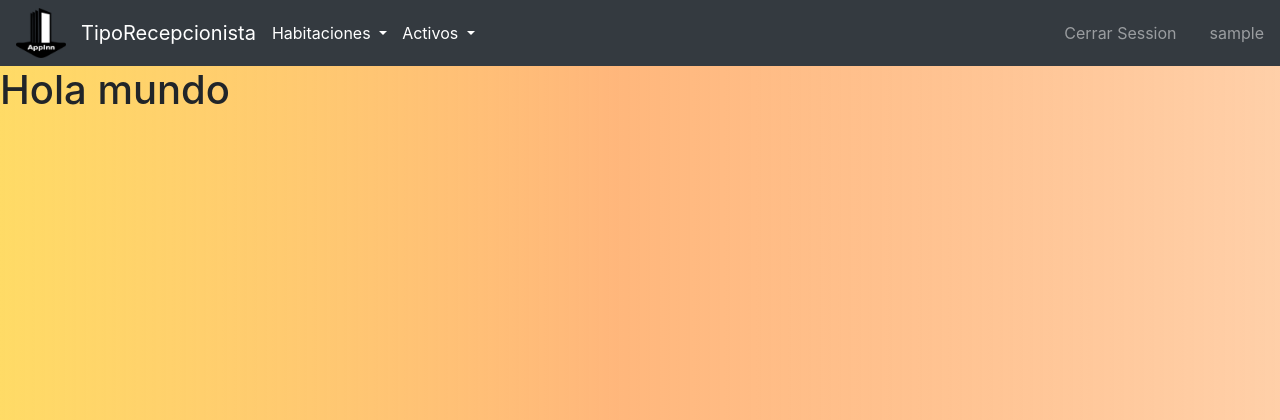
After one commit to EssaulPR/ProyectoHotel, a Flask app: page /asignacion_habit in a window 1280 px wide. The commit adds this page. Shown: the top 420 px of the page. Run offline with Flask 2, Linux system fonts and the light colour scheme; the visitor is signed in with stand-in values (Sample User, id 1); data comes from the database, SQL or seed files in the repository; some libraries are stand-ins or nearby versions.

Commit message:
Todo new

```diff
--- a/app/models.py
+++ b/app/models.py
@@ -9,6 +9,7 @@ class User(UserMixin, db.Model):
     id = db.Column(db.Integer, primary_key=True)
     username = db.Column(db.String(64), index=True, unique=True)
     password_hash = db.Column(db.String(128))
+    type_User = db.Column(db.String(64))
     clientes = db.relationship("Cliente", backref="author", lazy="dynamic")
     def set_password(self, password):
         self.password_hash = generate_password_hash(password)
--- a/app/routes.py
+++ b/app/routes.py
@@ -8,6 +8,11 @@ from app.forms import Login,CreacionClt
 from flask_login import current_user, login_user,logout_user, login_required
 # Importamos de la carpeta app archivo models la clase User que de la tabla de bdd
 from app.models import User,Cliente,Habitacion,RentaHabitacion
+
+
+# def LoginAdmin(current_user):
+#     if current_user.type_User=="admin":
+#         return redirect("/habit_admin")
 
 @app.route("/", methods=["GET","POST"])
 @app.route("/login", methods=["GET","POST"])
@@ -23,6 +28,9 @@ def login():
             return redirect(url_for("login"))
         login_user(user, remember=form.remember_me.data)
         flash("Iniciaste session correctamente, Hola {}".format(form.username.data))
+        #Para reconocer admin o recepcionista
+        if user.type_User=="admin":
+            return redirect("/habit_admin")
         return redirect("/habit_UsR")
     return render_template("login.html", form=form)
 
@@ -36,26 +44,32 @@ def logout():
 def habit_UsR():
     if not current_user.is_authenticated:
         return redirect(url_for("login"))
+    # Agregar esto a todas las rutas
+    if current_user.type_User=="admin":
+        return redirect("/habit_admin")
     # imprimir bdd habitaciones
     habitaciones = Habitacion.query.all()
     return render_template("habit_UsR.html", habitaciones = habitaciones)
 
-@app.route("/habit_UsR/api")
-def habit_UsR_api():
-    # imprimir bdd habitaciones
-    habitaciones = Habitacion.query.all()
-    json = {}
-    lista = []
-    for habitacion in habitaciones:
-        lista.append(habitacion.toMap())
-    json["Habitaciones"]= lista
-    return json
+# No se usa por el momento!
+# @app.route("/habit_UsR/api")
+# def habit_UsR_api():
+#     # imprimir bdd habitaciones
+#     habitaciones = Habitacion.query.all()
+#     json = {}
+#     lista = []
+#     for habitacion in habitaciones:
+#         lista.append(habitacion.toMap())
+#     json["Habitaciones"]= lista
+#     return json
 
 @app.route("/client_UsR")
 @login_required
 def client_UsR():
     if not current_user.is_authenticated:
         return redirect(url_for("login"))
+    if current_user.type_User=="admin":
+        return redirect("/habit_admin")
     # imprimir lo que mando desde crearClt
     clientes = Cliente.query.all()
     return render_template("client_UsR.html", clientes = clientes)
@@ -63,6 +77,8 @@ def client_UsR():
 @app.route("/crearClt", methods=["GET","POST"])
 @login_required
 def crearClt():
+    if current_user.type_User=="admin":
+        return redirect("/habit_admin")
     form = CreacionClt()
     if form.validate_on_submit():
         # Metemos datos a la bdd
@@ -84,6 +100,8 @@ def crearClt():
 @app.route("/crearCltEdit/edit/<int:id>", methods=["POST"])
 @login_required
 def edit_crearClt(id):
+    if current_user.type_User=="admin":
+        return redirect("/habit_admin")
     clt = Cliente.query.filter_by(id=id).first()
     if clt:
         if current_user.id == clt.users_id:
@@ -106,10 +124,28 @@ def edit_crearClt(id):
             form.apellidoMateClt.data = clt.apellidoMateClt
             form.phone.data = clt.phone
             form.phone2.data = clt.phone2
-            clt.placaCarro = form.placaCarro.data
+            form.placaCarro.data = clt.placaCarro
+            form.placaCarro2.data = clt.placaCarro2
             return render_template("crearCltEdit.html", form=form, edit=True)
         else:
             flash("No tienes permisos para borrar este contacto")
     else:
         flash("No existe")
     return redirect(url_for("client_UsR"))
+# Asignacion de habitaciones
+@app.route("/asignacion_habit")
+@login_required
+def asignacion_habit():
+    if not current_user.is_authenticated:
+        return redirect(url_for("login"))
+    if current_user.type_User=="admin":
+        return redirect("/habit_admin")
+    return render_template("asignacion_habit.html")
+
+# Admin
+@app.route("/habit_admin")
+@login_required
+def habit_admin():
+    if not current_user.is_authenticated:
+        return redirect(url_for("login"))
+    return render_template("habit_admin.html")
--- a/app/static/sass/style.css
+++ b/app/static/sass/style.css
@@ -139,4 +139,13 @@ nav img {
 nav .navbar-text {
   margin-left: 10px;
 }
+
+nav li {
+  list-style: none;
+  margin-right: 15px;
+}
+
+nav .TitularNav {
+  margin-left: 15px;
+}
 /*# sourceMappingURL=style.css.map */
--- a/app/static/sass/style.scss
+++ b/app/static/sass/style.scss
@@ -20,4 +20,11 @@ nav{
     .navbar-text{
         margin-left: 10px;
     }
+    li{
+        list-style: none;
+        margin-right: 15px;
+    }
+    .TitularNav{
+        margin-left: 15px;
+    }
 }
--- /dev/null
+++ b/app/templates/asignacion_habit.html
@@ -0,0 +1,4 @@
+{% extends "base.html" %}
+{% block asignacion_habit %}
+<h1>Hola mundo</h1>
+{% endblock %}
--- a/app/templates/base.html
+++ b/app/templates/base.html
@@ -15,12 +15,78 @@
 <body>
   <!-- nav HACER LOS ENLANCES TIPO BOTON!!-->
   {% if current_user.is_anonymous %}
-  {% else %}
+  {% elif current_user.type_User=="admin" %}
+  <!-- Nav Admin-->
   <nav class="navbar navbar-expand-lg navbar-dark bg-dark">
     <img src="/static/img/AppInn.ico" alt="">
-    <a class="nav-link text-white" href="{{ url_for('habit_UsR') }}">Habitaciones</a>
-    <a class="nav-link text-white" href="{{ url_for('client_UsR') }}">Clientes</a>
-    <a class="nav-link text-white" href="{{ url_for('crearClt') }}">Agregar Clientes</a>
+
+    <a class="navbar-brand TitularNav" href="#">TipoAdmin</a>
+    <button class="navbar-toggler" type="button" data-toggle="collapse" data-target="#navbarNavDropdown" aria-controls="navbarNavDropdown" aria-expanded="false" aria-label="Toggle navigation">
+      <span class="navbar-toggler-icon"></span>
+    </button>
+    <div class="collapse navbar-collapse" id="navbarNavDropdown">
+      <ul class="navbar-nav">
+        <li class="nav-item active">
+          <a class="nav-link" href="#">Home <span class="sr-only">(current)</span></a>
+        </li>
+        <li class="nav-item">
+          <a class="nav-link" href="#">Features</a>
+        </li>
+        <li class="nav-item">
+          <a class="nav-link" href="#">Pricing</a>
+        </li>
+        <li class="nav-item dropdown">
+          <a class="nav-link dropdown-toggle" href="#" id="navbarDropdownMenuLink" data-toggle="dropdown" aria-haspopup="true" aria-expanded="false">
+            Dropdown link
+          </a>
+          <div class="dropdown-menu" aria-labelledby="navbarDropdownMenuLink">
+            <a class="dropdown-item" href="#">Action</a>
+            <a class="dropdown-item" href="#">Another action</a>
+            <a class="dropdown-item" href="#">Something else here</a>
+          </div>
+        </li>
+      </ul>
+
+      <ul class="navbar-nav ml-auto">
+        <li class="nav-item">
+          <a class="nav-link" href="{{ url_for('logout') }}">Cerrar Session</a>
+        </li>
+      </ul>
+      <span class="navbar-text">
+        {{current_user.username}}
+      </span>
+
+    </div>
+  </nav>
+  {% else %}
+  <!-- Nav Recepcionista-->
+  <nav class="navbar navbar-expand-lg navbar-dark bg-dark">
+    <img src="/static/img/AppInn.ico" alt="">
+    <a class="navbar-brand TitularNav" href="#">TipoRecepcionista</a>
+    <li class="nav-item dropdown">
+      <a class="text-white dropdown-toggle" href="#" id="navbarDropdown" role="button" data-toggle="dropdown" aria-haspopup="true" aria-expanded="false">
+        Habitaciones
+      </a>
+      <div class="dropdown-menu" aria-labelledby="navbarDropdown">
+        <a class="dropdown-item" href="{{ url_for('habit_UsR') }}">Recamaras</a>
+        <div class="dropdown-divider"></div>
+        <a class="dropdown-item" href="{{ url_for('asignacion_habit') }}">Asignacion De Recamara</a>
+        <div class="dropdown-divider"></div>
+      </div>
+    </li>
+
+    <li class="nav-item dropdown">
+      <a class="text-white dropdown-toggle" href="#" id="navbarDropdown" role="button" data-toggle="dropdown" aria-haspopup="true" aria-expanded="false">
+        Activos
+      </a>
+      <div class="dropdown-menu" aria-labelledby="navbarDropdown">
+        <a class="dropdown-item" href="{{ url_for('client_UsR') }}">Clientes</a>
+        <div class="dropdown-divider"></div>
+        <a class="dropdown-item" href="{{ url_for('crearClt') }}">Agregar Cliente</a>
+        <div class="dropdown-divider"></div>
+      </div>
+    </li>
+
     <ul class="navbar-nav ml-auto">
       <li class="nav-item">
         <a class="nav-link" href="{{ url_for('logout') }}">Cerrar Session</a>
@@ -57,6 +123,9 @@
   <!-- Habit_UsR -->
   {% block habitUsR %}
   {% endblock %}
+  <!-- Admin -->
+  {% block habitAdmin %}
+  {% endblock %}
   <!-- client_UsR -->
   {% block clientUsR %}
   {% endblock %}
@@ -66,22 +135,14 @@
   <!-- Edicion de cliente -->
   {% block crearCtlEdit %}
   {% endblock %}
+  <!-- Asignacion de habitaciones -->
+  {% block asignacion_habit %}
+  {% endblock %}
 
 
-  <script src="https://code.jquery.com/jquery-3.5.1.slim.min.js"
-    integrity="sha384-DfXdz2htPH0lsSSs5nCTpuj/zy4C+OGpamoFVy38MVBnE+IbbVYUew+OrCXaRkfj"
-    crossorigin="anonymous"></script>
+  <script src="https://code.jquery.com/jquery-3.5.1.slim.min.js" integrity="sha384-DfXdz2htPH0lsSSs5nCTpuj/zy4C+OGpamoFVy38MVBnE+IbbVYUew+OrCXaRkfj" crossorigin="anonymous"></script>
+  <script src="https://cdn.jsdelivr.net/npm/bootstrap@4.5.3/dist/js/bootstrap.bundle.min.js" integrity="sha384-ho+j7jyWK8fNQe+A12Hb8AhRq26LrZ/JpcUGGOn+Y7RsweNrtN/tE3MoK7ZeZDyx" crossorigin="anonymous"></script>
 
-  <script src="https://cdn.jsdelivr.net/npm/popper.js@1.16.0/dist/umd/popper.min.js"
-    integrity="sha384-Q6E9RHvbIyZFJoft+2mJbHaEWldlvI9IOYy5n3zV9zzTtmI3UksdQRVvoxMfooAo"
-    crossorigin="anonymous"></script>
-  <script src="https://stackpath.bootstrapcdn.com/bootstrap/4.5.0/js/bootstrap.min.js"
-    integrity="sha384-OgVRvuATP1z7JjHLkuOU7Xw704+h835Lr+6QL9UvYjZE3Ipu6Tp75j7Bh/kR0JKI"
-    crossorigin="anonymous"></script>
-
-  <script src="https://cdnjs.cloudflare.com/ajax/libs/jquery/3.5.1/jquery.slim.min.js"></script>
-  <script src="https://cdnjs.cloudflare.com/ajax/libs/popper.js/1.16.1/umd/popper.min.js"></script>
-  <script src="https://cdnjs.cloudflare.com/ajax/libs/twitter-bootstrap/4.5.0/js/bootstrap.min.js"></script>
 </body>
 
 </html>
--- a/app/templates/client_UsR.html
+++ b/app/templates/client_UsR.html
@@ -14,6 +14,7 @@
           <th scope="col">Telefono Auxiliar</th>
           <th scope="col">Placa Carro</th>
           <th scope="col">Segundo Carro</th>
+          <th scope="col">Activo</th>
           <th scope="col">Modificar</th>
 
         </tr>
@@ -27,6 +28,7 @@
           <td>{{cliente.phone2}}</td>
           <td>{{cliente.placaCarro}}</td>
           <td>{{cliente.placaCarro2}}</td>
+          <td>{{cliente.activo}}</td>
           <td>
             <form method="post" action="{{ url_for('edit_crearClt', id=cliente.id )}}">
               <input type="submit" value="Editar">
--- a/app/templates/habit_UsR.html
+++ b/app/templates/habit_UsR.html
@@ -14,10 +14,16 @@
         <th scope="col">Tipo de Habitacion</th>
         <th scope="col">Capacidad de Habitacion</th>
         <th scope="col">Costo de Habitacion</th>
+        <th scope="col">Nombre del cliente</th>
+        <th scope="col">Numero de Personas</th>
+        <th scope="col">Dia de inicio</th>
+        <th scope="col">Dia de salida</th>
+        <th scope="col">Importe Total</th>
       </tr>
     </thead>
     {% for habitacion in habitaciones %}
     <tbody>
+      <!-- Modificar la extracion de datos de la bdd, se toman de las habitaciones y necesito extraerlas de renta de habitaciones -->
       <tr class="bg-white">
         <th></th>
         <td>{{habitacion.numHabit}}</td>
--- /dev/null
+++ b/app/templates/habit_admin.html
@@ -0,0 +1,4 @@
+{% extends "base.html" %}
+{% block habitAdmin %}
+<h1>Prueba de admin</h1>
+{% endblock %}
```
Also changed, not shown: migrations/versions/87cb9d319dc7_all_table.py (renamed from migrations/versions/53844702c72c_table_clt_habit_user.py, +5 -4 lines), 1 other file.
